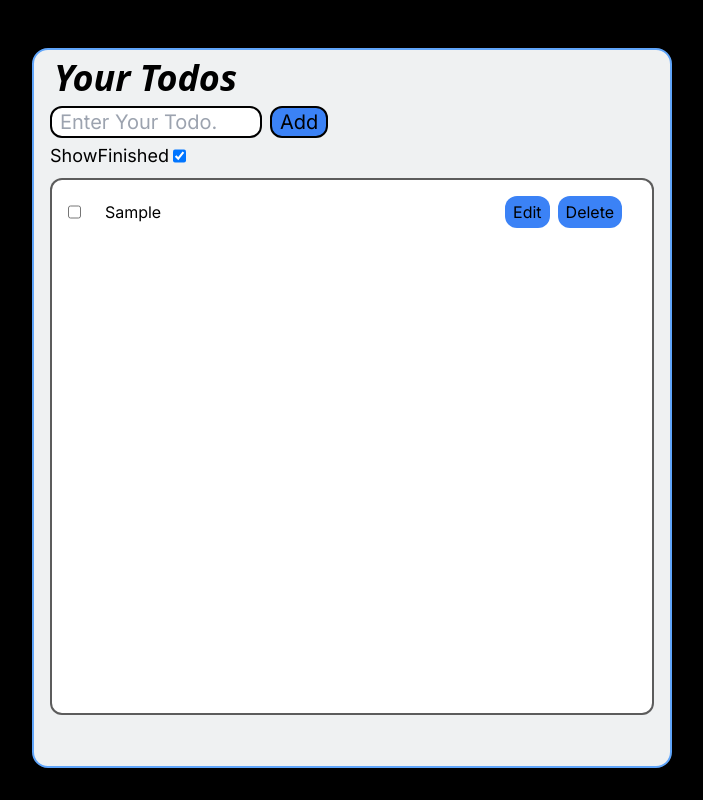
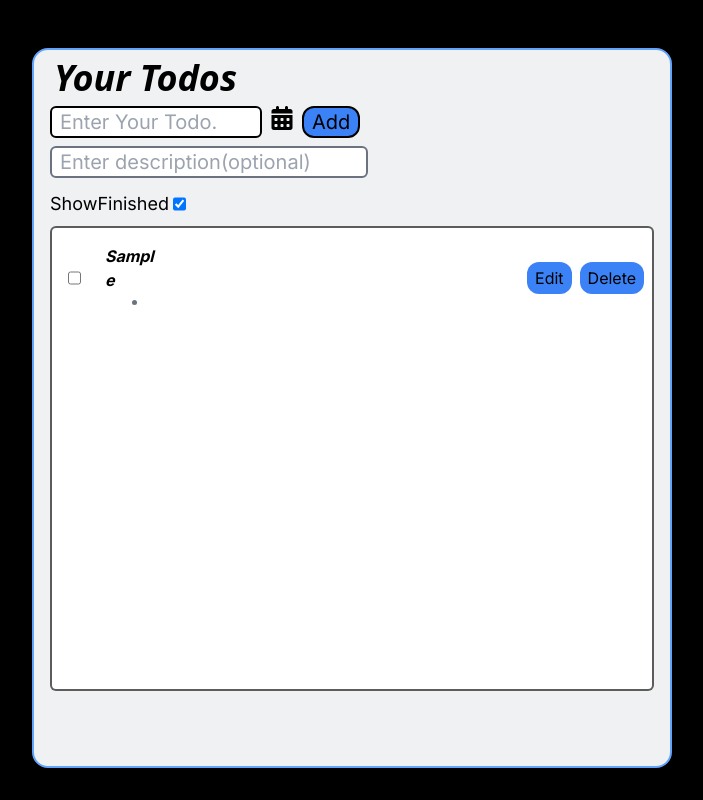
Before and after one commit to Sahitya-Dwivedi/todo-app, a Next.js app: page / in a window 1280 px wide. Both pictures are taken after typing "Sample" into the empty fields and a click on the button "Add". Shown: the whole page, without its empty margins (288-991 px from the left). Built offline with nearby package versions, Linux system fonts and the light colour scheme.

Commit message:
added description and due date option

```diff
--- a/app/page.js
+++ b/app/page.js
@@ -1,12 +1,16 @@
 "use client"
-import React, { useEffect, useState } from 'react'
+import React, { useEffect, useRef, useState } from 'react'
 import { v4 as uuidv4 } from 'uuid';
+import { FaCalendarDays } from "react-icons/fa6";
 const home = () => {
   const [todo, settodo] = useState("")
   const [todos, setTodos] = useState([])
   const [iteration, setIteration] = useState(1)
   const [showFinished, setShowFinished] = useState(true)
-
+  const [DueDate, setDueDate] = useState("")
+  const [description, setDescription] = useState("")
+  const add = useRef()
+  const InpRef = useRef()
   useEffect(() => {
     const todoStr = localStorage.getItem("todos")
     if (todoStr) {
@@ -29,8 +33,11 @@ const home = () => {
     if (todo.length <= 0) {
       return alert("Kindly Add Todo")
     }
-    setTodos([...todos, { "todo": todo, "isCompleted": false }])
+    setTodos([...todos, { todo, "isCompleted": false, description, DueDate }])
     settodo("")
+    setDueDate("")
+    setDescription("")
+    add.current.textContent = "Add"
   }
 
   let InputChange = (e) => {
@@ -39,6 +46,8 @@ const home = () => {
 
   let editTodo = (e) => {
     settodo(e.target.value)
+    add.current.textContent = "Save"
+    InpRef.current.focus()
     deleteTodo(e)
   }
 
@@ -59,15 +68,21 @@ const home = () => {
 
   if (todos.length > 0) {
     renderTask = todos.map((todo) => {
-      return ( (showFinished || !todo.isCompleted) &&
-        <div key={uuidv4()} className='flex items-center gap-8 w-[95%] justify-between'>
+      return ((showFinished || !todo.isCompleted) &&
+        <div key={uuidv4()} className='flex items-center w-[100%] justify-between'>
           <div className='flex text-wrap'>
             <input type="checkbox" name="checkbox" onChange={isCheck} className="mt-4 mx-4" value={todo.todo} checked={todo.isCompleted} />
-            <div className={todo.isCompleted ? "todo w-[95%] px-2 py-1  mt-4 text-center line-through" : "todo w-[95%] px-2 py-1  mt-4 text-center"}>{todo.todo}</div>
+            <div className='flex flex-col'>
+              <div className={todo.isCompleted ? "todo w-[100%] px-2   mt-4 line-through font-bold italic" : "todo w-[95%] px-2   mt-4  font-bold italic "}>{todo.todo}</div>
+              <ul className='flex gap-2 items-center justify-center'>
+                <li className='text-gray-500 text-sm pl-2'>{todo.description}</li>
+                <li className='text-gray-500 text-sm list-disc list-inside'>{todo.DueDate}</li>
+              </ul>
+            </div>
           </div>
           <div className='flex gap-2'>
             <button className="edit mt-4 bg-blue-500 px-2 py-1 rounded-xl" onClick={editTodo} value={todo.todo}>Edit</button>
-            <button className="delete mt-4 bg-blue-500 px-2 py-1 rounded-xl" onClick={deleteTodo} value={todo.todo}>Delete</button>
+            <button className="delete mt-4 bg-blue-500 px-2 py-1 rounded-xl mr-2" onClick={deleteTodo} value={todo.todo}>Delete</button>
           </div>
         </div>
       )
@@ -79,19 +94,33 @@ const home = () => {
     setShowFinished(!showFinished)
   }
 
+  let dueDate = (e) => {
+    setDueDate(e.target.value)
+  }
+
   return (
     <>
       <div className="main w-1/2 min-w-60 h-[90vh]  bg-[#eff1f2] mx-auto mt-12 rounded-2xl border-2 border-blue-400 text-black">
         <h1 className="text-4xl font-bold italic font-sans mx-5 my-2 ">Your Todos</h1>
+
         <div className="input flex gap-2">
-          <input type="text" name="your todos" className="w-1/3 border-2 border-black ml-4 px-2 text-xl rounded-xl " placeholder="Enter Your Todo." value={todo} onChange={InputChange} />
-          <button className="add text-xl bg-blue-500 px-2 rounded-xl border-black border-2" onClick={addTodo}>Add</button>
+          <input type="text" name="your todos" className="w-1/3 border-2 border-black ml-4 px-2 text-xl rounded-md " placeholder="Enter Your Todo." value={todo} onChange={InputChange} onKeyDown={(e) => e.key == "Enter" ? addTodo() : null} ref={InpRef} autoFocus />
+
+          <div className='dueDate relative w-6 h-6 overflow-hidden'>
+            <input type="date" name="dueDate" className="dueDate absolute top-0 left-0 opacity-0 z-10 w-6 h-6" title='set due date' onChange={dueDate} />
+            <FaCalendarDays className='w-6 h-6 absolute top-0 left-0' title='set due date' />
+          </div>
+
+          <button className="add text-xl bg-blue-500 px-2 rounded-xl border-black border-2" onClick={addTodo} ref={add} >Add</button>
         </div>
+
+        <input type="text" name="description" id="description" className='w-1/2 border-2 border-gray-500 mx-4 my-2 px-2 text-xl rounded-md' placeholder='Enter description(optional)' onChange={(e) => setDescription(e.target.value)} />
+
         <div className='flex'>
           <div className='text-lg ml-4 mt-1'>ShowFinished</div>
           <input type="checkbox" name="showfinished" className="showfinished ml-1 mt-1" checked={showFinished} onChange={handleFinish} />
         </div>
-        <div className="todos w-[95%] h-[75%] bg-white border-2 border-[#000000a3] mx-auto mt-2 rounded-xl flex items-start gap-2 flex-col overflow-y-auto">
+        <div className="todos w-[95%] h-[65%] bg-white border-2 border-[#000000a3] mx-auto mt-2 rounded-md flex items-start gap-2 flex-col overflow-y-auto">
           {renderTask}
         </div>
       </div>
```
